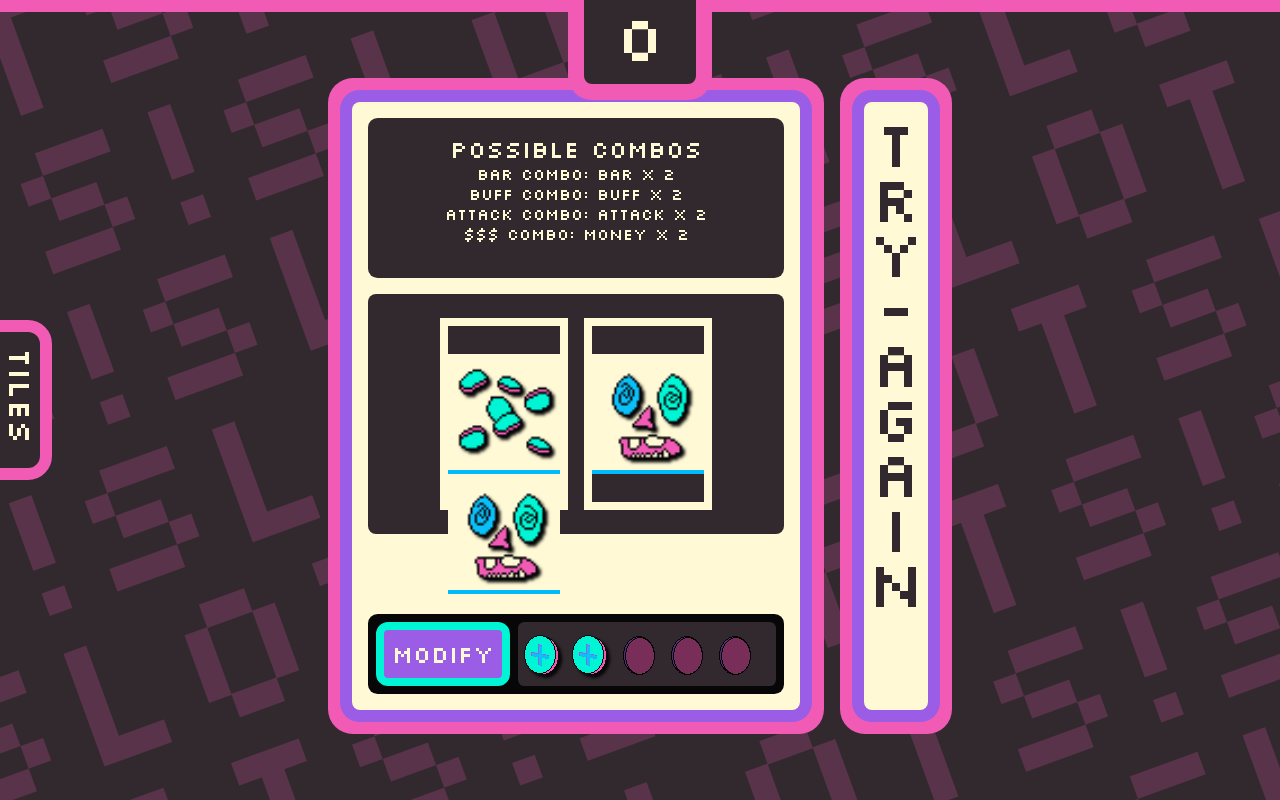
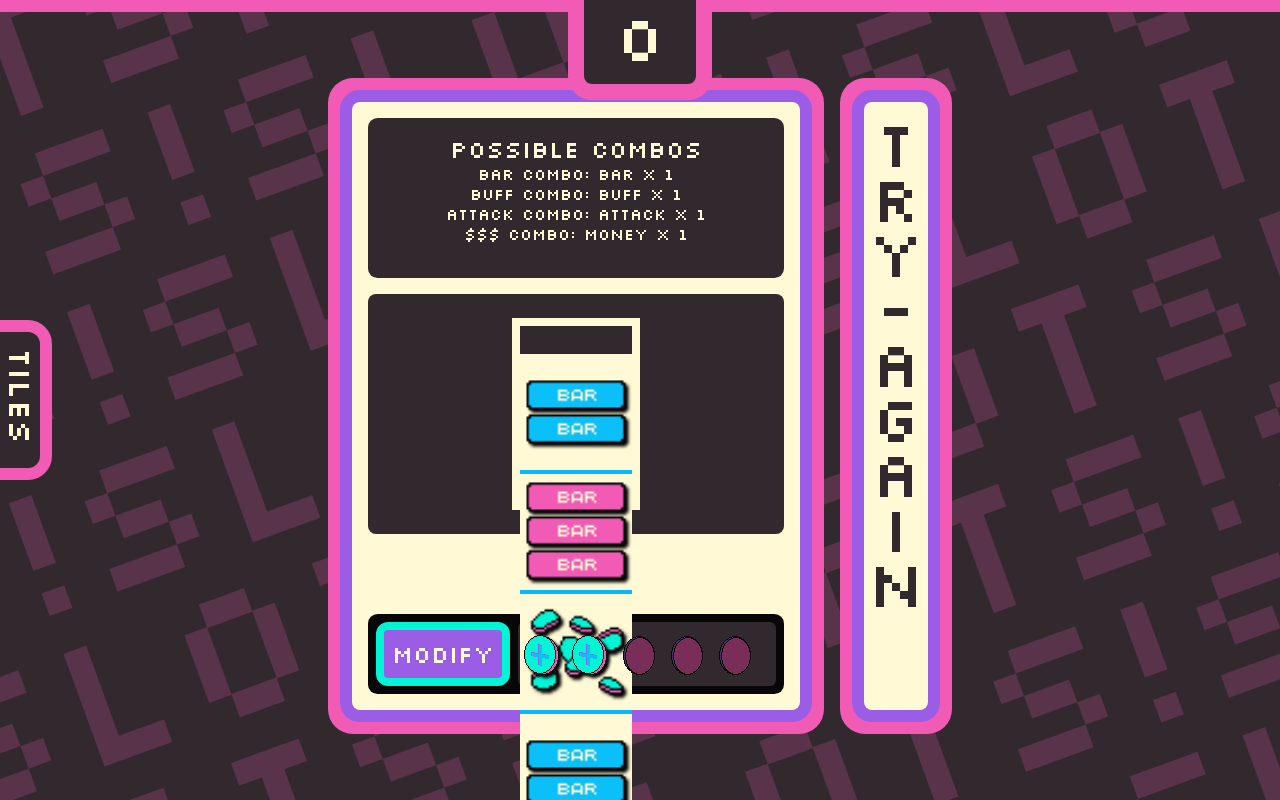
Before and after one commit to thyancey/slot-machine, a React (Vite) app: page / in a window 1280 px wide. Built offline with nearby package versions, Linux system fonts and the light colour scheme.

Commit message:
simpler ways to calculate target reel position

```diff
--- a/src/components/machine-editor/utils.tsx
+++ b/src/components/machine-editor/utils.tsx
@@ -27,7 +27,6 @@ export const drawTile = (deckState: DeckState, noRefill?: boolean) => {
 
 export const drawTiles = (numToDraw: number, deckState: DeckState) => {
   const availableToDraw = clamp(numToDraw, 1, deckState.draw.length + deckState.discard.length);
-  console.log('avialbale', availableToDraw)
   const operations = Array.from(Array(availableToDraw).keys());
 
   return operations.reduce((acc) => {
--- a/src/components/slotmachine/components/reel.tsx
+++ b/src/components/slotmachine/components/reel.tsx
@@ -1,8 +1,9 @@
 import { useCallback, useEffect, useMemo, useRef, useState } from 'react';
 import styled from 'styled-components';
 import ReelContent from './reel-content';
-import { DeckIdxCollection, REEL_HEIGHT, TileKeyCollection } from '../../../store/data';
+import { DeckIdxCollection, REEL_HEIGHT, REEL_OVERLAP, TileKeyCollection } from '../../../store/data';
 import { getReelTileStateFromReelState } from '../../../store/utils';
+import { getLoopedReelState, getSpinTarget } from '../utils';
 
 // imagine the construction as a ribbon, rendering each tile top to bottom
 // to complete the looping effect, REEL_OVERLAP n of tiles are repeated at the top and bottom
@@ -26,7 +27,13 @@ const ScReelOverlay = styled.div`
   inset: -0.6rem;
   --color-grey-transparent: rgba(241, 91, 181, 0);
   background: var(--color-grey);
-  background: linear-gradient(0deg, var(--color-grey) 0%, var(--color-grey-transparent) 20%, var(--color-grey-transparent) 80%, var(--color-grey) 100%);
+  background: linear-gradient(
+    0deg,
+    var(--color-grey) 0%,
+    var(--color-grey-transparent) 20%,
+    var(--color-grey-transparent) 80%,
+    var(--color-grey) 100%
+  );
 `;
 
 const ScReelCenterer = styled.div`
@@ -44,23 +51,52 @@ const ScReelTape = styled.div`
   top: 0;
 `;
 
+const calcTop = (spinAngle: number, numTiles: number) => {
+  const reelTop = (-1 * spinAngle) % (REEL_HEIGHT * numTiles);
+  // console.log('reelTop', reelTop)
+  return reelTop - REEL_OVERLAP * REEL_HEIGHT;
+};
+
+const MIN_SLOT_DISTANCE = 3;
 
 type Props = {
-  reelIdx: number,
-  reelState: DeckIdxCollection,
-  tileDeck: TileKeyCollection
+  reelIdx: number;
+  reelState: DeckIdxCollection;
+  tileDeck: TileKeyCollection;
+  targetSlotIdx: number; // idx of tiles to go to, regardless of how much spinning to be done
+  spinCount: number; // this helps determine when a spin started
 };
+function NewReel({ reelIdx, reelState, tileDeck, targetSlotIdx, spinCount }: Props) {
+  // (looped) idx of current item, number grows to infinity
+  // ex, if reel is 2 items long, two spins to the first index would be a value of 4
+  // [ 0, 1 ] > [ 2, 3 ] > [ 4, 5 ]
+  const [curLoopedIdx, setCurLoopedIdx] = useState(0);
+  const [targetLoopedIdx, setTargetLoopedIdx] = useState(0);
 
-function NewReel({reelIdx, reelState, tileDeck}: Props) {
+  // on initialize
+  useEffect(() => {
+    console.log(`Reel [${reelIdx}] initialized with reelState: `, reelState);
+    setCurLoopedIdx(0);
+  }, [reelState, reelIdx]);
+
+  useEffect(() => {
+    console.log(`Reel [${reelIdx}] spin happened, new targetSlotIdx: `, targetSlotIdx);
+    setTargetLoopedIdx(getSpinTarget(curLoopedIdx, targetSlotIdx, reelState.length, MIN_SLOT_DISTANCE))
+  }, [targetSlotIdx, reelIdx, spinCount, curLoopedIdx, reelState]);
+
+  useEffect(() => {
+    console.log(`Reel [${reelIdx}] targetLoopedIdx: `, targetLoopedIdx);
+  }, [targetLoopedIdx, reelIdx]);
 
   const reelTileStates = useMemo(() => {
-    return getReelTileStateFromReelState(reelState, tileDeck);
-  }, [ reelState, tileDeck ])
+    const loopedReelState = getLoopedReelState(reelState, REEL_OVERLAP);
+    return getReelTileStateFromReelState(loopedReelState, tileDeck);
+  }, [reelState, tileDeck]);
 
   return (
     <ScWrapper>
       <ScReelCenterer>
-        <ScReelTape>
+        <ScReelTape id={`reel-${reelIdx}`}>
           {reelTileStates.map((tile, idx) => (
             <ReelContent key={`${reelIdx}-${idx}`} tile={tile} height={REEL_HEIGHT} />
           ))}
--- a/src/components/slotmachine/index.tsx
+++ b/src/components/slotmachine/index.tsx
@@ -1,12 +1,12 @@
 import styled from 'styled-components';
 import Reel from './components/reel';
-import { useCallback, useEffect, useState, useContext, useMemo } from 'react';
-import { Tile, defaultReelState, reelComboDef, ReelCombo, ReelComboResult, tileGlossary, defaultTileDeck } from '../../store/data';
+import { useCallback, useEffect, useState, useContext } from 'react';
+import { Tile, defaultReelState, reelComboDef, ReelCombo, ReelComboResult, defaultTileDeck } from '../../store/data';
 import ResultLabel from './components/result-label';
 import Display from './components/display';
-import { ReelTarget, getActiveCombos, getComboScore, getRandom2dIdxs } from './utils';
 import { AppContext } from '../../store/appcontext';
 import UpgradeTray from './components/upgradetray';
+import { getRandomIdx } from './utils';
 
 const ScWrapper = styled.main`
   position: absolute;
@@ -98,15 +98,16 @@ const ScHandle = styled.div`
 `;
 
 function SlotMachine() {
-  // const [reelTargets, setReelTargets] = useState<ReelTarget[]>([]);
   const [curTiles, setCurTiles] = useState<(Tile | undefined)[]>([]);
   const [spinCount, setSpinCount] = useState(0);
   const [spinLock, setSpinLock] = useState(false);
   const [reelCombos, setReelCombos] = useState<ReelCombo[]>([]);
   const [activeCombos, setActiveCombos] = useState<ReelComboResult[]>([]);
   const { setReelStates, reelStates, setTileDeck, setDeckState, tileDeck } = useContext(AppContext);
+  const [ targetSlotIdxs, setTargetSlotIdxs ] = useState<number[]>([]);
 
   useEffect(() => {
+    // console.log('SlotMachine.initial load');
     setReelCombos(reelComboDef.map((reelCombo) => reelCombo));
     setReelStates(defaultReelState);
     setTileDeck(defaultTileDeck);
@@ -119,22 +120,25 @@ function SlotMachine() {
   }, [setDeckState, setReelStates, setTileDeck]);
 
   useEffect(() => {
-    //setReelTargets(Array(reelStates.length).fill([-1, 0]));
+    //setTargetSlotIdxs(Array(reelStates.length).fill([-1, 0]));
+    // console.log('SlotMachine: reelStates changed', reelStates);
     setCurTiles(Array(reelStates.length).fill(undefined));
   }, [reelStates]);
 
   const triggerSpin = useCallback(() => {
     if (!spinLock) {
       //const randomReelPositions = getRandom2dIdxs(reelStates.map((rs) => rs.map((r) => r)));
-      //setReelTargets(randomReelPositions.map((r) => [r, spinCount]));
+      //setTargetSlotIdxs(randomReelPositions.map((r) => [r, spinCount]));
+      // determine what the next line of slots will be, someday make this weighted
+      setTargetSlotIdxs(reelStates.map(rs => getRandomIdx(rs)));
 
       setSpinCount(spinCount + 1);
-      setSpinLock(true);
+      // setSpinLock(true);
       setActiveCombos([]);
     }
-  }, [spinCount, spinLock]);
+  }, [spinCount, spinLock, reelStates]);
 
-  console.log('SlotMachine: reelStates', reelStates)
+  console.log('SlotMachine: reelStates', reelStates, targetSlotIdxs)
 
   return (
     <ScWrapper>
@@ -144,12 +148,14 @@ function SlotMachine() {
       </ScDisplayContainer>
 
       <ScReelContainer>
-        {reelStates.map((reelState, rdIdx) => (
+        {reelStates.map((reelState, reelIdx) => (
           <Reel
-            key={`reel-${rdIdx}`}
-            reelIdx={rdIdx}
+            key={`reel-${reelIdx}`}
+            reelIdx={reelIdx}
             reelState={reelState}
             tileDeck={tileDeck}
+            spinCount={spinCount}
+            targetSlotIdx={targetSlotIdxs[reelIdx] !== undefined ? targetSlotIdxs[reelIdx] : -1}
           />
         ))}
       </ScReelContainer>
--- a/src/components/slotmachine/utils.tsx
+++ b/src/components/slotmachine/utils.tsx
@@ -1,5 +1,5 @@
 import { checkSameStrings, checkUniqueStrings, getEasing } from '../../utils';
-import { TileKeyCollection, Tile, ReelCombo, REEL_HEIGHT, ReelComboResult, BonusGroup } from '../../store/data';
+import { TileKeyCollection, Tile, ReelCombo, REEL_HEIGHT, ReelComboResult, BonusGroup, DeckIdxCollection } from '../../store/data';
 
 export type ReelTarget = [tileIdx: number, spinCount: number];
 
@@ -7,10 +7,6 @@ export type ReelTarget = [tileIdx: number, spinCount: number];
 export const getRandomIdx = (array: unknown[]) => Math.floor(Math.random() * array.length);
 export const getRandom2dIdxs = (arrayOfArrays: unknown[][]) => {
   return arrayOfArrays.map((array) => getRandomIdx(array));
-};
-
-export const getRandomReelTargets = (reelSet: TileKeyCollection[], spinCount: number) => {
-  return reelSet.map((tileKeys) => [getRandomIdx(tileKeys), spinCount] as ReelTarget);
 };
 
 export const getFirstMatchingBonus = (bonuses: BonusGroup[], tiles: Tile[]) => {
@@ -80,7 +76,30 @@ export const getComboScore = (tiles: Tile[], activeCombos: ReelComboResult[]) =>
   }, 0);
 
 // add redudant tiles to top and bottom of reel to make it seem continuous
-export const buildReel = (tileKeys: string[], reelOverlap: number) => {
+export const getLoopedReelState = (deckIdxs: DeckIdxCollection, reelOverlap: number) => {
+  // starting with [ 0, 1, 2 ]
+
+  // [ +1, +2, 0, 1, 2 ]
+  const loopBefore = [];
+  // the +1 here attached the last to the top, regardless of overlap value
+  for (let i = 0; i < reelOverlap; i++) {
+    const offset = deckIdxs.length - (i % deckIdxs.length) - 1;
+    loopBefore.push(deckIdxs[offset]);
+  }
+
+  // [ 0, 1, 2 ] -> [ 0, 1, 2, +0, +1 ]
+  const loopAfter = [];
+  for (let i = 0; i < reelOverlap; i++) {
+    loopAfter.push(deckIdxs[i % deckIdxs.length]);
+  }
+
+  return ([] as DeckIdxCollection)
+    .concat(loopBefore.reverse())
+    .concat(deckIdxs)
+    .concat(loopAfter);
+};
+
+export const buildReelFromKeys = (tileKeys: string[], reelOverlap: number) => {
   // starting with [ 0, 1, 2 ]
 
   // [ +1, +2, 0, 1, 2 ]
@@ -131,6 +150,35 @@ export const getProgressiveSpinAngle = (perc: number, targetAngle: number, lastA
   return getEasing(perc, 'easeInOutQuad') * (targetAngle - lastAngle);
 };
 
+
+/**
+ * from a known starting position, move at least X positions, and whatever more needed to land on the desired idx
+ * ]
+ * @param curLoopedIdx the idx (spin position) of the reel
+ * @param targSlotIdx the idx (of slots in a reel) you want to land on
+ * @param reelLength # of slots in the reel
+ * @param minSlots how many slots to rotate past before landing on the target
+ * @returns positionIndex of where the reel needs to go
+ */
+export const getSpinTarget = (curLoopedIdx: number, targSlotIdx: number, reelLength: number, minSlots: number) => {
+  const minLoopedIdx = curLoopedIdx + minSlots;
+
+  const minSlotIdx = minLoopedIdx % reelLength // what position the min value is at
+
+  if(minSlotIdx === targSlotIdx){
+    // youre on the spot you wanted to go to!
+    return minLoopedIdx;
+  } else if(minSlotIdx < targSlotIdx){
+    // ex, at idx 1, need to go to idx 2
+    // rotate a few more places to end up on your desired targSlotIdx
+    return minLoopedIdx + targSlotIdx - minSlotIdx;
+  } else {
+    // ex, at idx 2, need to go to idx 0
+    // rotate a few more places (loop around) to end up on your desired targSlotIdx
+    return minLoopedIdx + ((reelLength + targSlotIdx) - minSlotIdx);
+  }
+}
+
 /*
   from an array like [ 'a', 'b' ], figure out how to do something like
   "starting from "b", go to "a", and loop at least 2 times"
--- a/src/store/appcontext.tsx
+++ b/src/store/appcontext.tsx
@@ -1,5 +1,13 @@
-import { ReactNode, createContext, useState } from 'react';
-import { DeckState, MAX_REELS, INITIAL_TOKENS, MAX_REEL_TOKENS, UiState, TileKeyCollection, DeckIdxCollection } from './data';
+import { ReactNode, createContext, useCallback, useState } from 'react';
+import {
+  DeckState,
+  MAX_REELS,
+  INITIAL_TOKENS,
+  MAX_REEL_TOKENS,
+  UiState,
+  TileKeyCollection,
+  DeckIdxCollection,
+} from './data';
 import { clamp } from '../utils';
 import { insertAfterPosition, insertReelStateIntoReelStates, removeAtPosition } from './utils';
 
@@ -42,7 +50,9 @@ const AppProvider = ({ children }: Props) => {
   const [reelStates, setReelStates] = useState<DeckIdxCollection[]>([]);
   const [tileDeck, setTileDeck] = useState<TileKeyCollection>([]);
   const [deckState, setDeckState] = useState<DeckState>({
-    drawn: [], draw: [], discard: []
+    drawn: [],
+    draw: [],
+    discard: [],
   });
 
   const incrementScore = (increment = 0) => {
@@ -50,16 +60,19 @@ const AppProvider = ({ children }: Props) => {
   };
 
   const insertIntoReel = (reelIdx: number, positionIdx: number) => {
+    console.log('1');
     setReelStates(insertAfterPosition(reelIdx, positionIdx, selectedTileIdx, reelStates));
   };
 
   const removeFromReel = (reelIdx: number, positionIdx: number) => {
+    console.log('2');
     setReelStates(removeAtPosition(reelIdx, positionIdx, reelStates));
   };
 
   const insertReel = (positionIdx: number) => {
-    if(reelStates.length < MAX_REELS){
-      setReelStates(insertReelStateIntoReelStates(positionIdx, [ selectedTileIdx ], reelStates));
+    if (reelStates.length < MAX_REELS) {
+      console.log('3');
+      setReelStates(insertReelStateIntoReelStates(positionIdx, [selectedTileIdx], reelStates));
     } else {
       console.log(`cannot add more than ${MAX_REELS} reels!`);
     }
@@ -67,7 +80,7 @@ const AppProvider = ({ children }: Props) => {
 
   const setUpgradeTokens = (newAmount: number) => {
     setUpgradeTokensState(clamp(newAmount, 0, MAX_REEL_TOKENS));
-  }
+  };
 
   return (
     <AppContext.Provider
@@ -96,7 +109,7 @@ const AppProvider = ({ children }: Props) => {
           setTileDeck,
 
           deckState,
-          setDeckState
+          setDeckState,
         } as AppContextType
       }
     >
--- a/src/store/data.tsx
+++ b/src/store/data.tsx
@@ -163,20 +163,8 @@ export type TileDeck = Tile[];
 // (usually has less, the TileDeck changes as the player progresses)
 export const defaultTileDeck: TileKeyCollection = [
   'coins',
-  'coins',
-  'coins',
-  'crazy',
-  'flame',
-  'crazy',
-  'flame',
-  'crazy',
-  'flame',
-  'crazy',
-  'flame',
-  'crazy',
-  'flame',
-  'crazy',
-  'flame',
+  'slot_bar2',
+  'slot_bar3'
 ]
 
 /**
@@ -200,9 +188,7 @@ export type DeckState = {
 export const defaultReelState: DeckIdxCollection[] = [
   [
     0,
-    3
-  ],
-  [
-    3
+    1,
+    2
   ]
 ];
```
Also changed, not shown: 1 other file (tests, documents, lock files or other folders).
